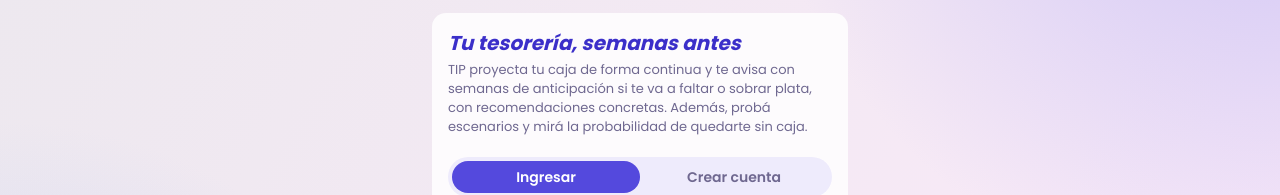
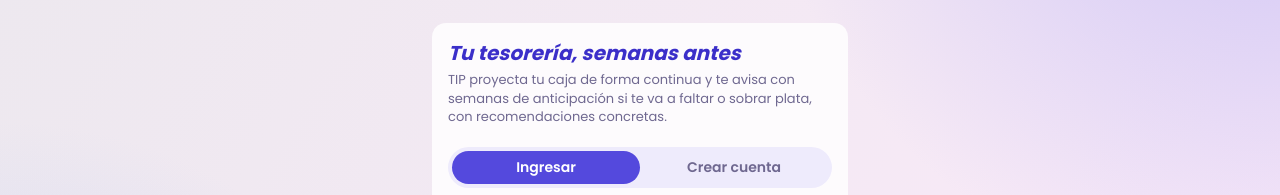
Before and after one commit to MateKlos/V2-TIP-con-import-posta, a Next.js app in the folder tip-mvp-importaciones-v2/tip-mvp-main/: page /ingresar in a window 1280 px wide. Shown: the part 225-420 px from the top of the page. Built offline with nearby package versions, Linux system fonts and the light colour scheme; no server answers.

Commit message:
Shorten login page introduction

```diff
--- a/tip-mvp-importaciones-v2/tip-mvp-main/src/app/ingresar/page.tsx
+++ b/tip-mvp-importaciones-v2/tip-mvp-main/src/app/ingresar/page.tsx
@@ -13,7 +13,7 @@ export default async function Ingresar() {
         <h1 className="titulo mb-1 text-xl">Tu tesorería, semanas antes</h1>
         <p className="mb-5 text-[13px] text-apagado">
           TIP proyecta tu caja de forma continua y te avisa con semanas de anticipación si te va a faltar o sobrar plata,
-          con recomendaciones concretas. Además, probá escenarios y mirá la probabilidad de quedarte sin caja.
+          con recomendaciones concretas.
         </p>
         <FormularioIngreso />
       </div>
```
